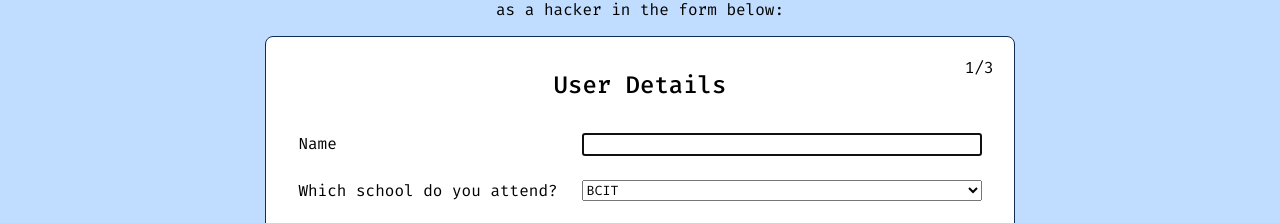
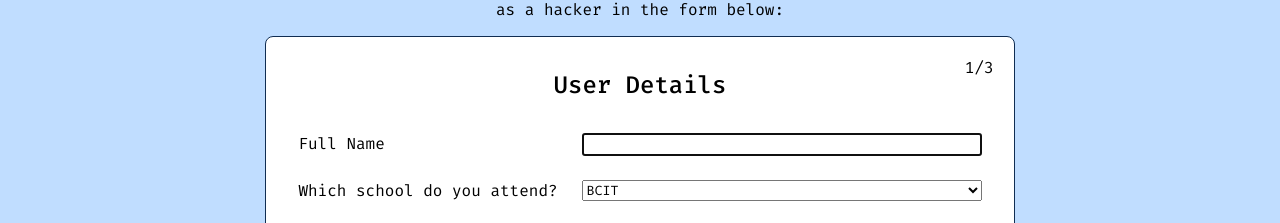
Before and after one commit to jmc37/HackTheBreak, a React (Vite) app: page / in a window 1280 px wide. Shown: the part 4813-5036 px from the top of the page. Built offline with nearby package versions, Linux system fonts and the light colour scheme; a web font is replaced by a local one.

Commit message:
updat name label

```diff
--- a/src/sections/SignupForm/UserForm.tsx
+++ b/src/sections/SignupForm/UserForm.tsx
@@ -24,7 +24,7 @@ export function UserForm({
 }: UserFormProps): JSX.Element {
   return (
     <FormWrapper title="User Details">
-      <label>Name</label>
+      <label> Full Name</label>
       <input
         autoFocus
         required
```
